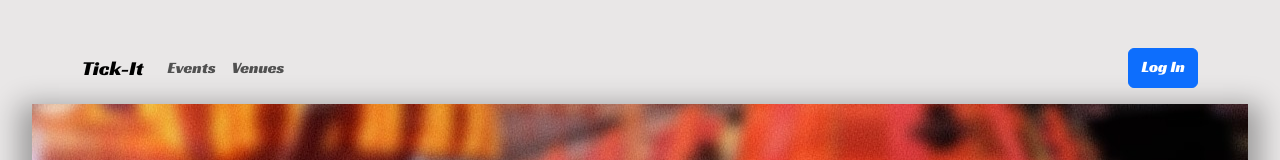
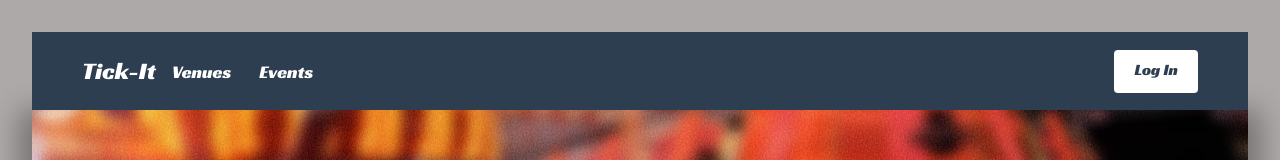
Before and after one commit to alisid-0/tick-it-frontend, a React (Vite) app in the folder frontend/: page / in a window 1280 px wide. Shown: the top 160 px of the page. Built offline with nearby package versions, Linux system fonts and the light colour scheme; no server answers.

Commit message:
temp styling

```diff
--- a/frontend/src/App.css
+++ b/frontend/src/App.css
@@ -1,5 +1,5 @@
 html, body, #root{
-  background-color:  rgb(233, 231, 231);
+  background-color:  rgb(174, 169, 169);
 }
 
 #root {
--- a/frontend/src/components/Nav/Header.jsx
+++ b/frontend/src/components/Nav/Header.jsx
@@ -1,26 +1,23 @@
-import {Navbar, Nav, Container, Button} from 'react-bootstrap'
-import { LoginContext } from '../../App'
-import { useContext, useState } from 'react'
+import { Navbar, Nav, Container, Button } from 'react-bootstrap';
+import { LoginContext } from '../../App';
+import { useContext } from 'react';
 
+function Header() {
+  const contextValue = useContext(LoginContext);
+  const signedIn = contextValue.signedIn;
 
-function Header(){
+  return (
+    <Navbar expand="lg" className='py-3' style={{ backgroundColor: '#2c3e50', color: '#ffffff' }}>
+      <Container>
+        <Navbar.Brand href="/" style={{ fontSize: '24px', color:'white' , fontWeight: 'bold' }}>Tick-It</Navbar.Brand>
+        <Navbar.Toggle aria-controls="basic-navbar-nav" />
+        <Navbar.Collapse id="basic-navbar-nav">
+        <Nav.Link href='/venues' style={{ fontSize: '18px', fontWeight: 500, color: '#ffffff', marginRight: '20px' }}>Venues</Nav.Link>
+          <Nav className="me-auto justify-content-between" style={{ width: '100%' }}>
+            <Nav.Link href='/events' style={{ fontSize: '18px', fontWeight: 500, color: '#ffffff', marginRight: '20px' }}>Events</Nav.Link>
 
-    const contextValue = useContext(LoginContext)
-    const signedIn = contextValue.signedIn
-
-
-    return(
-
-        <Navbar expand="lg" className='py-3'>
-            <Container>
-                <Navbar.Brand href="/">Tick-It</Navbar.Brand>
-                <Navbar.Toggle aria-controls="basic-navbar-nav"/>
-                <Navbar.Collapse id="basic-navbar-nav">
-                <Nav className="me-auto justify-content-between" style={{width:`100%`}}>
-                    <Nav.Link href='/events'>Events</Nav.Link>
-                    <Nav.Link href='/venues'>Venues</Nav.Link>
-                    <div style={{flexGrow: 1, display: 'flex', justifyContent: 'flex-end'}}>
-                        <Button className='login-button' href='/login'>
+            <div style={{ flexGrow: 1, display: 'flex', justifyContent: 'flex-end' }}>
+              <Button className='login-button' href='/login' style={{ fontSize: '16px', fontWeight: 'bold', backgroundColor: '#ffffff', color: '#2c3e50', border: 'none', borderRadius: '4px', padding: '8px 20px', cursor: 'pointer', transition: 'background-color 0.3s' }}>
                 {signedIn ? ('Account') : ('Log In')}
               </Button>
             </div>
@@ -28,7 +25,7 @@ function Header(){
         </Navbar.Collapse>
       </Container>
     </Navbar>
-    )
+  );
 }
 
-export default Header
+export default Header;
--- a/frontend/src/components/Pages/Venues.jsx
+++ b/frontend/src/components/Pages/Venues.jsx
@@ -48,7 +48,7 @@ function Venues() {
                     style={{
                       borderRadius: `50px`,
                       background: `#e0e0e0`,
-                      boxShadow: `20px 20px 60px #bebebe, -20px -20px 60px #ffffff`,
+                      boxShadow: `20px 20px 60px #bebebe, -20px -20px 30px #020F12`,
                       overflow: "hidden",
                     }}
                     onClick={() => handleVenueClick(venue)}
--- a/frontend/src/index.css
+++ b/frontend/src/index.css
@@ -5,7 +5,7 @@
 
   color-scheme: light dark;
   color: rgba(255, 255, 255, 0.87);
-  background-color: rgb(233, 231, 231);
+  background-color: rgb(174, 169, 169);
 
   font-synthesis: none;
   text-rendering: optimizeLegibility;
```
Lines whose indentation alone changed are shown as unchanged.
